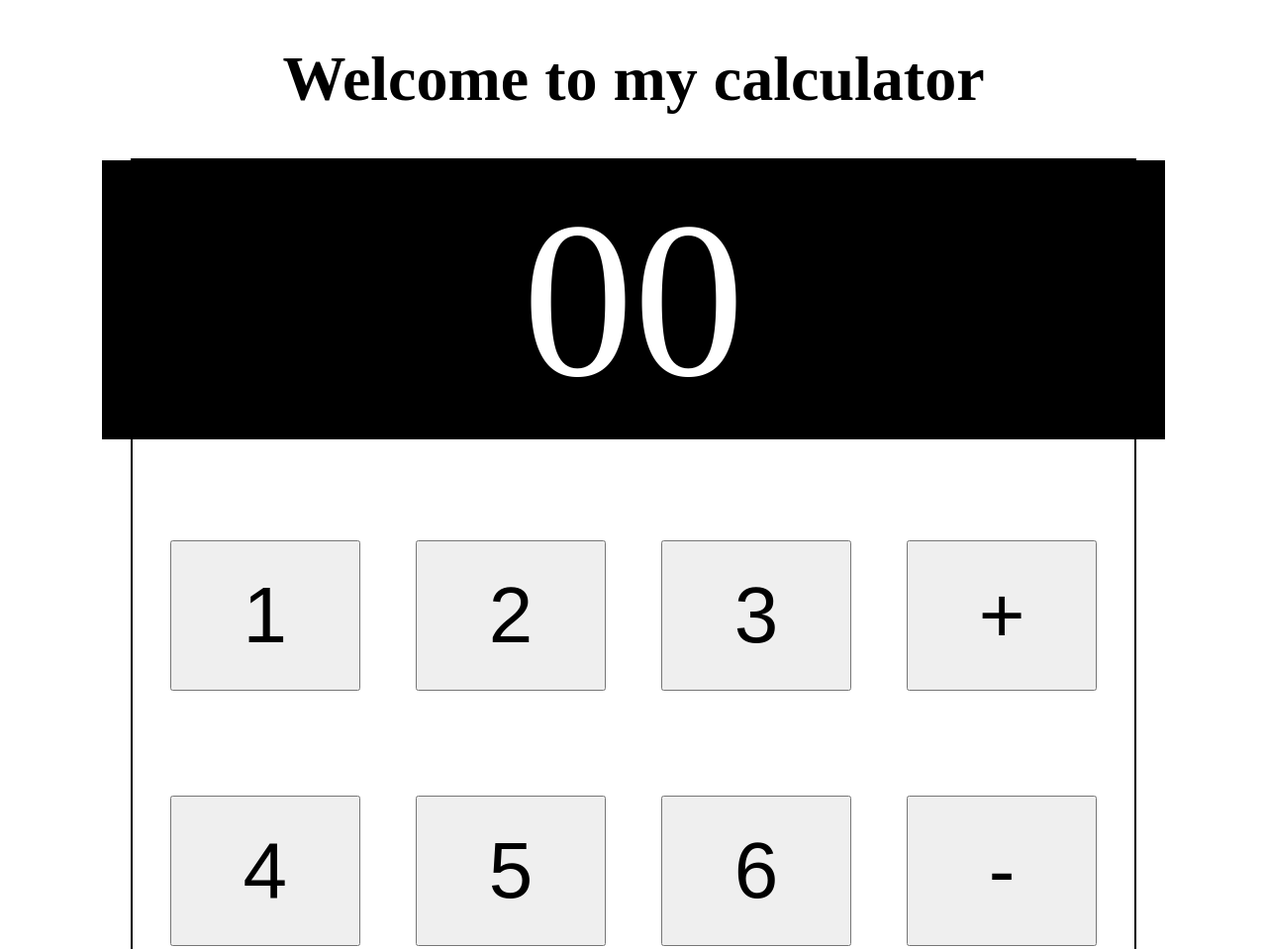
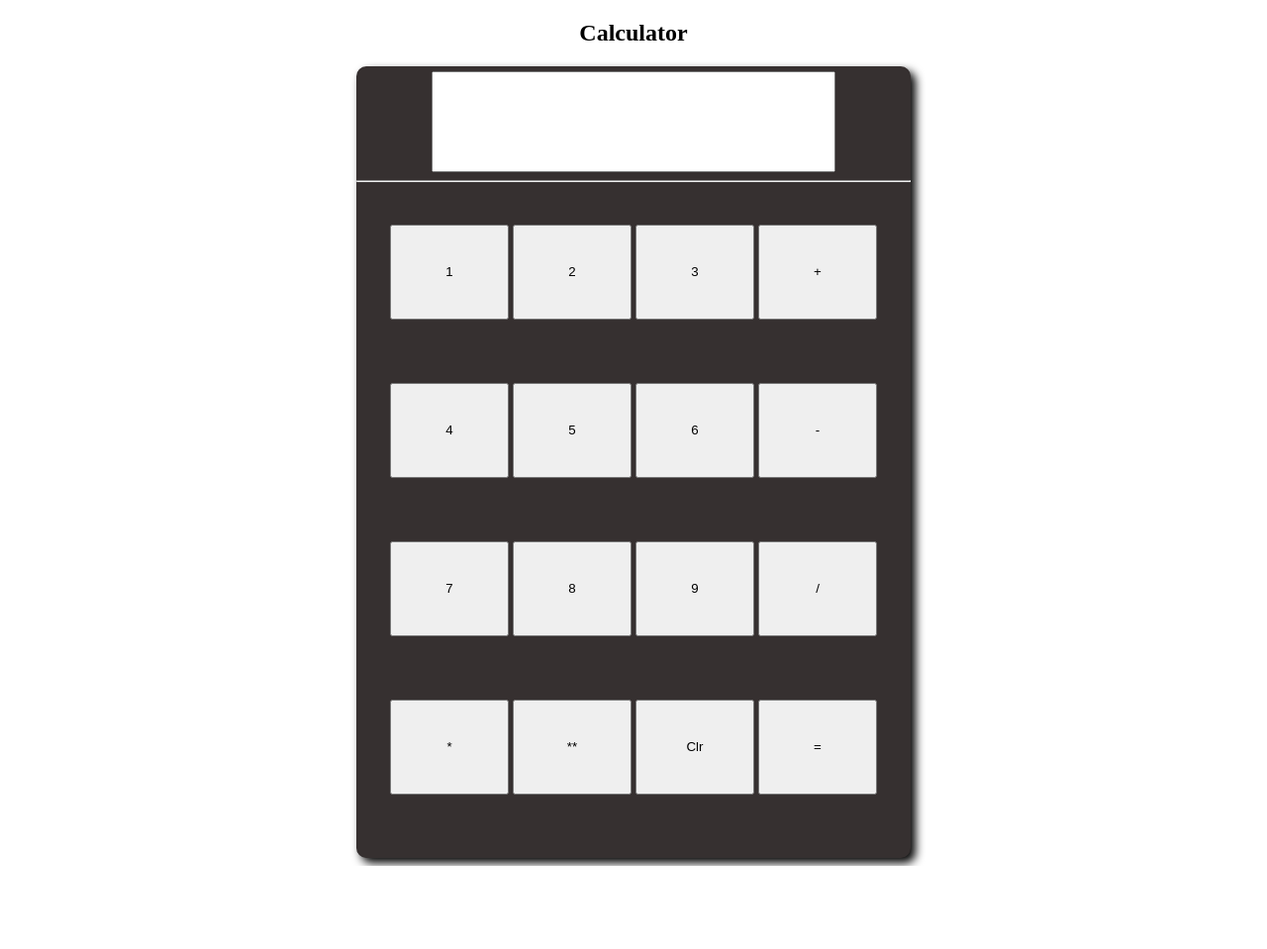
Before and after one commit to HarshProj/Mini_Projects, a plain HTML site: page calculator.html in a window 1280 px wide. Shown: the top 959 px of the page at 99% size. After the commit the page ends 875 px from the top, so only its background shows below. Drawn offline with Linux system fonts and the light colour scheme.

Commit message:
Major change

```diff
--- a/calculator.html
+++ b/calculator.html
@@ -11,63 +11,84 @@
             text-align: center;
             justify-content: center;
         }
-
-        h1 {
-            font-size: 4rem;
+        hr{
+            color: gray;
         }
-        #disp{
-            background-color: black;
-            color: white;
-            padding: 12px 42%
-        }
-
-        .container {
-            font-size: 14rem;
-            border: 2px solid black;
-            margin: auto auto;
-            width: 80%;
+        .maincont{
+            background-color: rgb(54, 48, 48);
+            /* border: 2px solid black; */
+            box-shadow: 5px 5px 10px;
+            border-radius: 10px;
+            height: 100vh;
+            width: 70vh;
             display: flex;
             flex-direction: column;
-            flex-wrap: nowrap;
+        }
+        .cont{
+            /* border: 2px solid red; */
+            height: 20%;
+        }
+        .outline{
+            display: flex;
+            /* border: 2px solid red; */
+            width: 100%;
+            align-items: center;
             justify-content: center;
-            align-items: center;
-
-
         }
-
-        button {
-            height: 50%;
-            width: 19%;
-            cursor: pointer;
-            padding: 28px 7px;
-            font-size: 5rem;
+        input{
+            width: 15vh;
+            height: 60%;
         }
-
+        .cont2{
+            margin-top: 5px;
+            width: 50vh;
+        }
     </style>
 </head>
 
 <body>
-    <h1>Welcome to my calculator</h1>
-    <div class="container">
-        <div id="disp">00</div>
-        <div class="cont2">
-            <button id="btn-1">1</button>
-            <button id="btn-2">2</button>
-            <button id="btn-3">3</button>
-            <button id="add">+</button>
-            <button id="btn-4">4</button>
-            <button id="btn-5">5</button>
-            <button id="btn-6">6</button>
-            <button id="sub">-</button>
-            <button id="btn-7">7</button>
-            <button id="btn-8">8</button>
-            <button id="btn-9">9</button>
-            <button id="mul">*</button>
-            <button id="btn-0">0</button>
-            <button id="div">/</button>
+    <h2>Calculator</h2>
+    <form name="calci">
+        <div class="outline">
+        <div class="maincont">
+
+                <div class="cont">
+
+            <input type="text" class="cont2" name="display">
+            <hr>
         </div>
+        <div class="cont">
+
+            <input type="button"  value="1" onclick="calci.display.value+=1">
+            <input type="button" value="2" onclick="calci.display.value+=2">
+            <input type="button" value="3" onclick="calci.display.value+=3">
+            <input type="button" value="+" onclick="calci.display.value+='+'">
+        </div>
+        <div class="cont">
+
+            <input type="button" value="4" onclick="calci.display.value+=4">
+            <input type="button" value="5" onclick="calci.display.value+=5">
+            <input type="button" value="6" onclick="calci.display.value+=6">
+            <input type="button" value="-" onclick="calci.display.value+='-'">
+        </div>
+        <div class="cont">
+
+            <input type="button" value="7" onclick="calci.display.value+=7">
+            <input type="button" value="8" onclick="calci.display.value+=8">
+            <input type="button" value="9" onclick="calci.display.value+=9">
+            <input type="button" value="/" onclick="calci.display.value+='/'">
+        </div>
+            <div class="cont">
+
+                <input type="button" value="*" onclick="calci.display.value+='*'">
+                <input type="button" value="**" onclick="calci.display.value+='**'">
+                <input type="button" value="Clr" onclick="calci.display.value=''">
+                <input type="button" value="=" onclick="calci.display.value=eval(calci.display.value)">
+            </div>
 
     </div>
+</div>
+    </form>
 </body>
 
 </html>
```
Also changed, not shown: Digital_Clock.html (+16 -8 lines).
